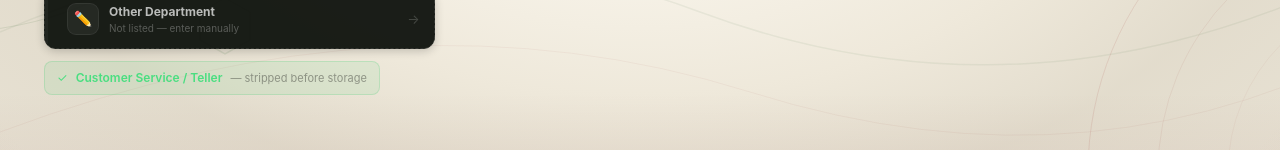
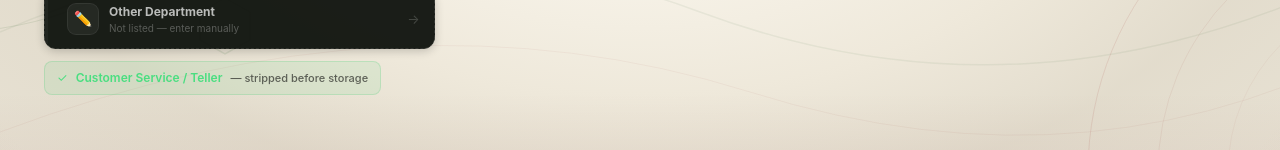
Before and after one commit to REMMY2027/phishripoti, a React (Create React App) app in the folder frontend/: page /report/step2 in a window 1280 px wide. Both pictures are taken after a click on the element 239 px from the left and 261 px from the top of the page. Shown: the part 468-618 px from the top of the page. Built offline with nearby package versions, Linux system fonts and the light colour scheme; no server answers; the HTML template or start-up script is replaced by a standard one.

Commit message:
Darker stripped before storage text ReportStep2

```diff
--- a/frontend/src/pages/ReportStep2.js
+++ b/frontend/src/pages/ReportStep2.js
@@ -313,7 +313,7 @@ const ReportStep2 = () => {
           </p>
         </div>
 
-        {/* ── 6 DEPARTMENT CARDS — 3 column grid ── */}
+        {/* ── 6 DEPARTMENT CARDS ── */}
         <div style={{
           display: 'grid',
           gridTemplateColumns: 'repeat(3, 1fr)',
@@ -460,8 +460,6 @@ const ReportStep2 = () => {
               transition: 'all 0.18s ease',
               boxShadow: '0 2px 10px rgba(0,0,0,0.20)',
             }}>
-
-            {/* Left accent strip */}
             <div style={{
               position: 'absolute', top: 0, left: 0,
               width: '3px', height: '100%',
@@ -469,7 +467,6 @@ const ReportStep2 = () => {
               opacity: hovered === 'other' ? 0.6 : 0.25,
               transition: 'opacity 0.18s',
             }} />
-
             <div style={{ display: 'flex', alignItems: 'center', gap: '10px', paddingLeft: '8px' }}>
               <div style={{
                 width: '32px', height: '32px', borderRadius: '9px',
@@ -577,7 +574,7 @@ const ReportStep2 = () => {
             <span style={{ color: '#4ade80', fontSize: '12px', fontWeight: '600' }}>
               {selected}
             </span>
-            <span style={{ color: 'rgba(0,0,0,0.35)', fontSize: '11px' }}>
+            <span style={{ color: 'rgba(0,0,0,0.58)', fontSize: '11px', fontWeight: '500' }}>
               — stripped before storage
             </span>
           </div>
```
Also changed, not shown: 7 other files (tests, documents, lock files or other folders).
